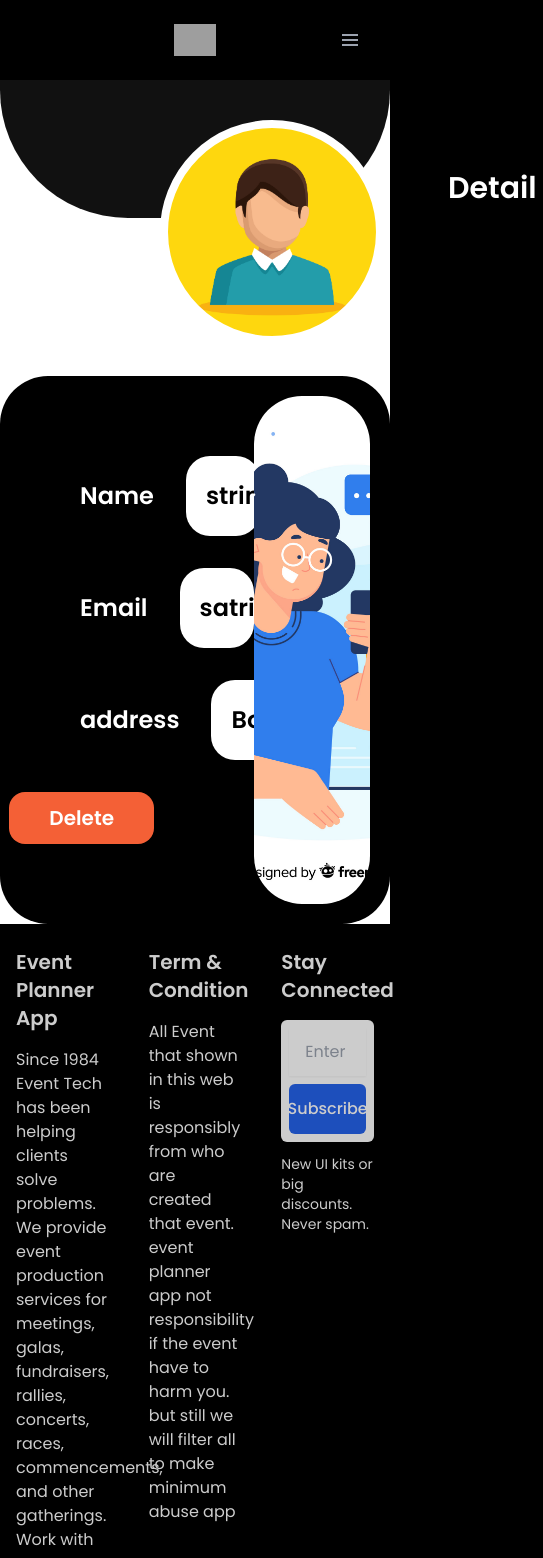
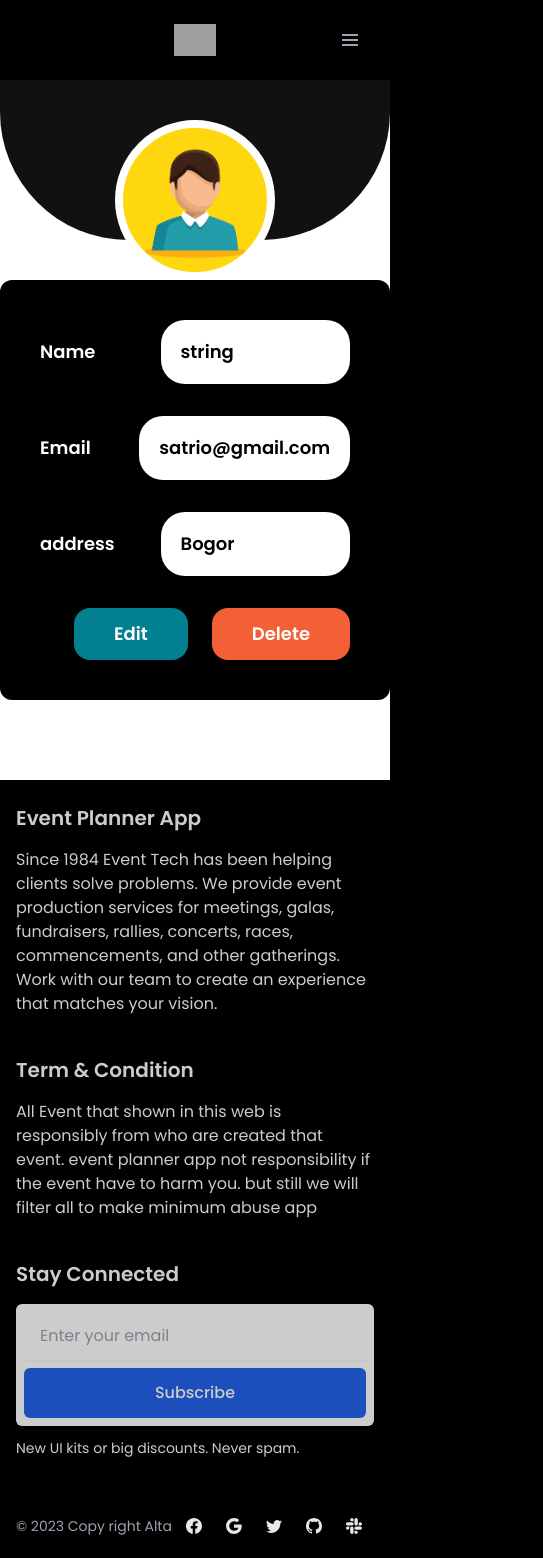
Before and after one commit to IrwanFicoFar/event-planner-app, a React (Vite) app: page /Profile in a window 390 px wide. Shown: the top 1558 px of the page, 543 px wide, since content can reach past the window. Built offline with nearby package versions, Linux system fonts and the light colour scheme; grey boxes are pictures that could not be loaded.

Commit message:
fix : responsive profile and footer

```diff
--- a/src/components/Button.tsx
+++ b/src/components/Button.tsx
@@ -24,7 +24,7 @@ export const ButtonAction: FC<Partial<PropsAction>> = (props) => {
   const { label, onClick } = props;
   return (
     <button
-      className={`bg-@028090 py-3 px-10 inline-flex justify-center items-center rounded-2xl text-xl text-white font-semibold `}
+      className={`bg-@028090 py-3 px-10 inline-flex justify-center items-center rounded-2xl text-lg sm:text-xl  text-white font-semibold `}
       {...props}
       onClick={onClick}
     >
@@ -37,7 +37,7 @@ export const ButtonCancelOrDelete: FC<Partial<PropsAction>> = (props) => {
   const { label, onClick } = props;
   return (
     <button
-      className={`bg-@F46036 py-3 px-10 inline-flex justify-center items-center rounded-2xl text-xl text-white font-semibold `}
+      className={`bg-@F46036 py-3 px-10 inline-flex justify-center items-center rounded-2xl text-lg sm:text-xl  text-white font-semibold `}
       {...props}
       onClick={onClick}
     >
--- a/src/components/Footer.tsx
+++ b/src/components/Footer.tsx
@@ -4,7 +4,7 @@ export const Footer: FC = () => {
   return (
     <footer>
       <div className="bg-black opacity-80 mx-auto px-4 py-6 sm:px-6 lg:px-8">
-        <div className="grid grid-cols-3 gap-10">
+        <div className="grid sm:grid-cols-2 md:grid-cols-3 gap-10">
           <div className="text-white">
             <h1 className="text-xl font-semibold mb-4">Event Planner App</h1>
             <p>
@@ -24,7 +24,7 @@ export const Footer: FC = () => {
               minimum abuse app
             </p>
           </div>
-          <div className="text-white">
+          <div className="text-white col-span-full md:col-span-1">
             <h1 className="text-xl font-semibold mb-4">Stay Connected</h1>
             <form>
               <div className=" flex flex-col items-center gap-2 sm:flex-row sm:gap-3 bg-white rounded-md p-2">
@@ -52,9 +52,7 @@ export const Footer: FC = () => {
       </div>
       <div className="bg-black mx-auto px-4 py-6 sm:px-6 lg:px-8">
         <div className="flex justify-between items-center">
-          <div className="text-gray-400 text-sm">
-            © 2023 Acme Inc. All rights reserved.
-          </div>
+          <div className="text-gray-400 text-sm">© 2023 Copy right Alta</div>
           <div className="text-gray-400">
             <a
               className="inline-flex justify-center items-center gap-x-3.5 w-10 h-10 text-center text-gray-200 hover:bg-white/[.1] rounded-md focus:outline-none focus:ring-2 focus:ring-blue-600 transition"
--- a/src/components/Layout.tsx
+++ b/src/components/Layout.tsx
@@ -11,7 +11,7 @@ export const Layout: FC<Props> = (props) => {
   return (
     <div className="h-screen">
       <Navbar />
-      <div className="h-full">{children}</div>
+      <div className="z-10">{children}</div>
       <Footer />
     </div>
   );
--- a/src/components/Navbar.tsx
+++ b/src/components/Navbar.tsx
@@ -23,7 +23,7 @@ export const Navbar: FC = () => {
   }, []);
 
   return (
-    <Disclosure as="nav" className="bg-black">
+    <Disclosure as="nav" className="bg-black z-50">
       {({ open }) => (
         <>
           <div className="mx-auto px-2 sm:px-6 lg:px-8">
@@ -39,12 +39,14 @@ export const Navbar: FC = () => {
                 </Disclosure.Button>
               </div>
               <div className="flex-1 flex items-center justify-center sm:items-stretch sm:justify-between">
+                <Link to="/">
                   <div className="flex-shrink-0 justify-center flex items-center">
                     <img
                       className="block  md:hidden h-8 w-auto"
                       src="https://tailwindui.com/img/logos/workflow-mark-indigo-500.svg"
                       alt="Workflow"
                     />
+
                     <div className="hidden md:flex h-8 w-auto flex-row items-center space-x-4">
                       <img
                         className="h-8 w-auto"
@@ -56,6 +58,7 @@ export const Navbar: FC = () => {
                       </h1>
                     </div>
                   </div>
+                </Link>
                 {login ? (
                   <div className="hidden sm:block sm:ml-6">
                     <div className="flex space-x-4">
@@ -69,7 +72,7 @@ export const Navbar: FC = () => {
 
                       <Menu
                         as="div"
-                        className="relative inline-block text-left"
+                        className="z-50 relative inline-block text-left"
                       >
                         <div>
                           <Menu.Button className="hover:bg-gray-700 text-white px-3 py-2 rounded-md text-md font-medium flex gap-2 items-center">
--- a/src/pages/Profile.tsx
+++ b/src/pages/Profile.tsx
@@ -43,46 +43,60 @@ const Profile: FC = () => {
 
   return (
     <Layout>
-      <div className="h-screen flex flex-col bg-white">
+      <div className="flex flex-col bg-white pb-20">
         <div className="relative h-40 bg-@night rounded-b-@nice flex flex-col place-content-end">
-          <h1 className="ml-100 text-white text-3xl font-semibold mb-3">
+          <h1 className="hidden md:block ml-100 text-white text-3xl font-semibold mb-3">
             Detail
           </h1>
         </div>
-        <div
-          className={`absolute ml-40 mt-10 rounded-full border-8 border-white w-56 h-56 bg-[url(/avatar.jpg)] bg-center bg-cover`}
-        ></div>
-        <div className="h-40 bg-white">
-          <h1 className="ml-100 text-black text-3xl font-semibold mt-3">
+        <div className="absolute md:ml-40 mt-10 w-full  flex justify-center md:justify-start">
+          <div
+            className={`rounded-full border-8 border-white w-40 h-40 sm:w-56 sm:h-56 bg-[url(/avatar.jpg)] bg-center bg-cover`}
+          ></div>
+        </div>
+
+        <div className="h-10 sm:h-20 md:h-40 bg-white">
+          <h1 className="hidden md:block ml-100 text-black text-3xl font-semibold mt-3">
             User Profile
           </h1>
         </div>
-        <div className="container mx-auto bg-black mt-5 rounded-@yes flex">
-          <div className="flex flex-col gap-8 p-20 w-[60%]">
-            <div className="flex h-20 gap-8">
+        {/* main */}
+        <div className="container mx-auto bg-black md:mt-5 rounded-xl sm:rounded-2xl md:rounded-@yes flex">
+          <div className="flex flex-col gap-8 p-10 sm:p-20 w-full lg:w-[60%]">
+            <div className="flex h-16 sm:h-20 gap-8">
               <div className="w-40 flex items-center">
-                <h1 className="text-2xl font-semibold">Name</h1>
+                <h1 className="text-lg sm:text-xl md:text-2xl font-semibold">
+                  Name
+                </h1>
               </div>
               <div className="bg-white w-full rounded-3xl flex items-center px-5">
-                <h1 className="text-black text-2xl font-semibold ">string</h1>
+                <h1 className="text-black text-lg sm:text-xl md:text-2xl font-semibold ">
+                  string
+                </h1>
               </div>
             </div>
-            <div className="flex h-20 gap-8">
+            <div className="flex h-16 sm:h-20 gap-8">
               <div className="w-40 flex items-center">
-                <h1 className="text-2xl font-semibold">Email</h1>
+                <h1 className="text-lg sm:text-xl md:text-2xl font-semibold">
+                  Email
+                </h1>
               </div>
               <div className="bg-white w-full rounded-3xl flex items-center px-5">
-                <h1 className="text-black text-2xl font-semibold ">
+                <h1 className="text-black text-lg sm:text-xl md:text-2xl font-semibold ">
                   satrio@gmail.com
                 </h1>
               </div>
             </div>
-            <div className="flex h-20 gap-8">
+            <div className="flex h-16 sm:h-20 gap-8">
               <div className="w-40 flex items-center">
-                <h1 className="text-2xl font-semibold">address</h1>
+                <h1 className="text-lg sm:text-xl md:text-2xl font-semibold">
+                  address
+                </h1>
               </div>
               <div className="bg-white w-full rounded-3xl flex items-center px-5">
-                <h1 className="text-black text-2xl font-semibold ">Bogor</h1>
+                <h1 className="text-black text-lg sm:text-xl md:text-2xl font-semibold ">
+                  Bogor
+                </h1>
               </div>
             </div>
             <div className="flex justify-end gap-6">
@@ -93,7 +107,7 @@ const Profile: FC = () => {
               />
             </div>
           </div>
-          <div className="bg-[url('/profile.jpg')] bg-center m-5 bg-cover w-[40%] rounded-@yes"></div>
+          <div className="hidden lg:block lg:bg-[url('/profile.jpg')] bg-center m-5 bg-cover lg:w-[40%] rounded-@yes"></div>
         </div>
       </div>
 
@@ -112,7 +126,7 @@ const Profile: FC = () => {
             <div className="fixed inset-0 bg-black bg-opacity-25" />
           </Transition.Child>
           <div className="fixed inset-0 overflow-y-auto">
-            <div className="flex min-h-full items-center justify-center p-4 text-center">
+            <div className="flex items-center justify-center p-4 text-center">
               <Transition.Child
                 as={Fragment}
                 enter="ease-out duration-300"
--- a/src/pages/index.tsx
+++ b/src/pages/index.tsx
@@ -5,6 +5,7 @@ import { Layout } from "../components/Layout";
 const Home: FC = () => {
   return (
     <Layout>
+      <div className="h-screen">
         <h1>Home Page</h1>
         <Link to="/login">
           <h1>to Login</h1>
@@ -12,6 +13,7 @@ const Home: FC = () => {
         <Link to="/register">
           <h1>to Register</h1>
         </Link>
+      </div>
     </Layout>
   );
 };
```
Lines whose indentation alone changed are shown as unchanged.
